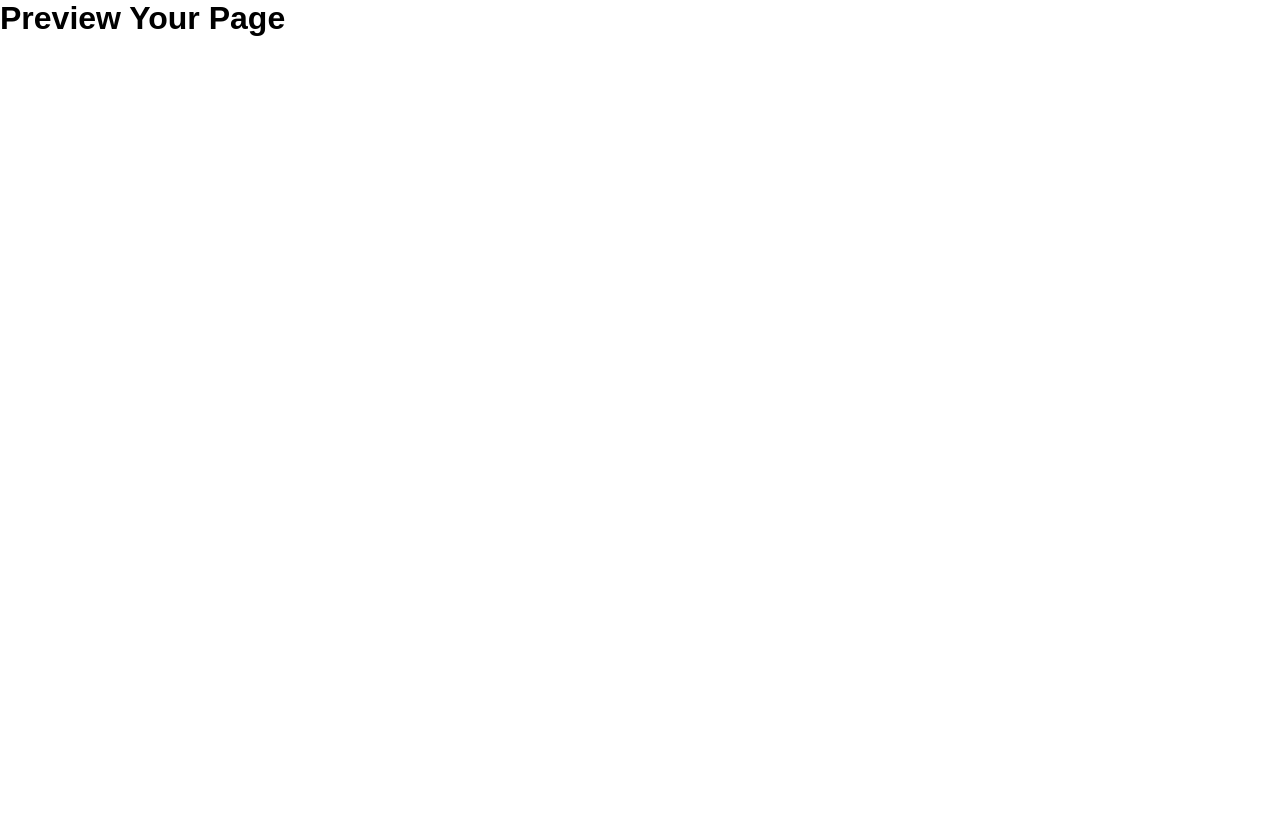
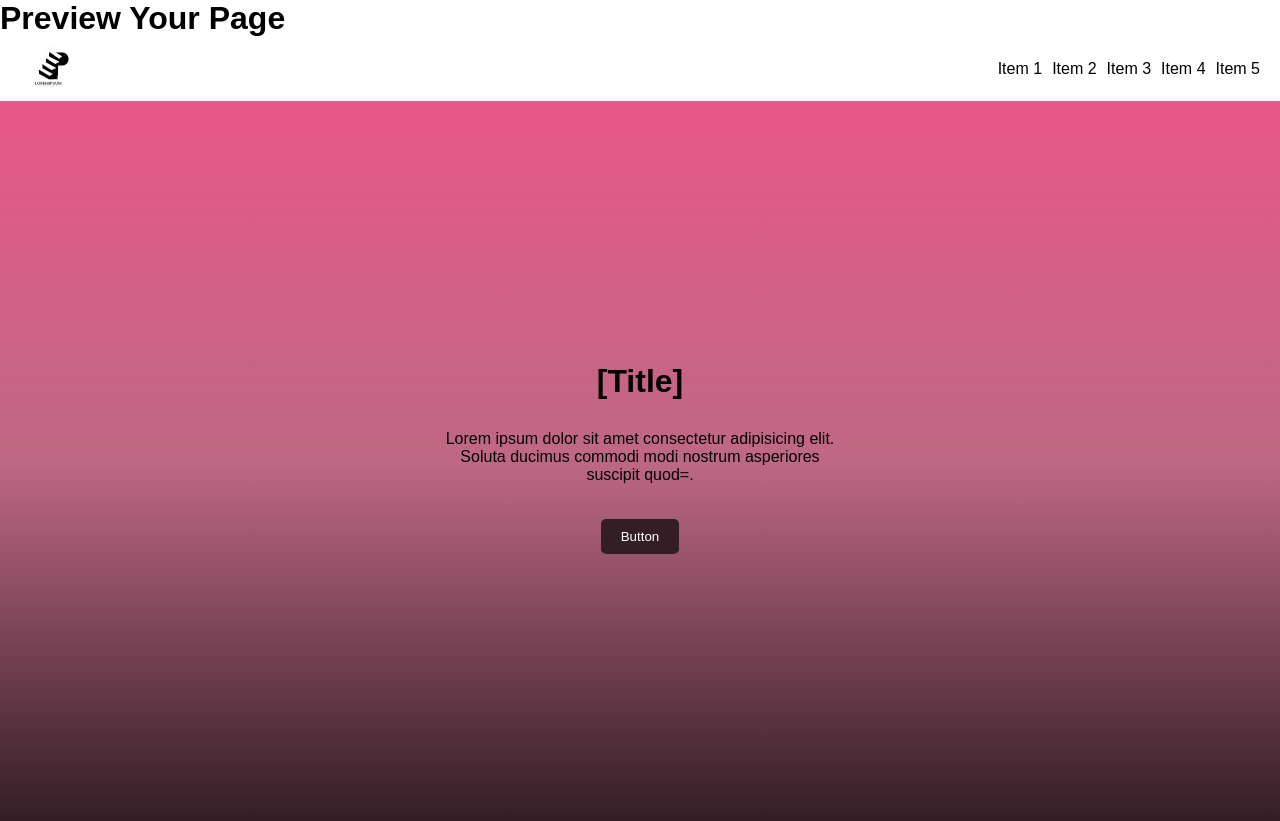
Before and after one commit to JeanCelin/project-custom-page, a Next.js app in the folder custom-page/: page /preview in a window 1280 px wide. Before the commit the page ends 800 px from the top, so only its background shows below. Built offline with nearby package versions, Linux system fonts and the light colour scheme.

Commit message:
create main default

```diff
--- a/custom-page/src/components/Mains/Main1.jsx
+++ /dev/null
@@ -1,3 +0,0 @@
-export default function Main1() {
-  return <main>Main Model 1</main>;
-}
--- /dev/null
+++ b/custom-page/src/components/Mains/MainDefault.jsx
@@ -0,0 +1,14 @@
+import styles from "./MainDefault.module.css";
+
+export default function MainDefault() {
+  return (
+    <main className={styles.main__container}>
+      <h1 className={styles.main__title}>[Title]</h1>
+      <p className={styles.main__text}>
+        Lorem ipsum dolor sit amet consectetur adipisicing elit. Soluta ducimus
+        commodi modi nostrum asperiores suscipit quod=.
+      </p>
+      <button className={styles.main__button}>Button</button>
+    </main>
+  );
+}
--- /dev/null
+++ b/custom-page/src/components/Mains/MainDefault.module.css
@@ -0,0 +1,22 @@
+.main__container {
+  height: 90vh;
+
+  display: flex;
+  flex-flow: column nowrap;
+  align-items: center;
+  justify-content: center;
+  gap: 30px;
+
+  background-image: linear-gradient(to bottom, #e85888, #be6884, #331e25);
+}
+
+.main__text {
+  width: 400px;
+  text-align: center;
+}
+
+.main__button {
+  background-color: #331e25;
+  color: white;
+  cursor: pointer;
+}
--- a/custom-page/src/pages/preview/index.jsx
+++ b/custom-page/src/pages/preview/index.jsx
@@ -1,3 +1,5 @@
+import MainDefault from "@/components/Mains/MainDefault";
+import NavbarDefault from "@/components/Navbars/NavDefault/NavbarDefault";
 import { useRouter } from "next/router";
 
 export default function PreviewPage() {
@@ -7,9 +9,8 @@ export default function PreviewPage() {
   return (
     <div>
       <h1>Preview Your Page</h1>
-      <div>{navbar && <div dangerouslySetInnerHTML={{ __html: navbar }} />}</div>
-      <div>{main && <div dangerouslySetInnerHTML={{ __html: main }} />}</div>
-      <div>{footer && <div dangerouslySetInnerHTML={{ __html: footer }} />}</div>
+      <NavbarDefault />
+      <MainDefault />
     </div>
   );
 }
```
